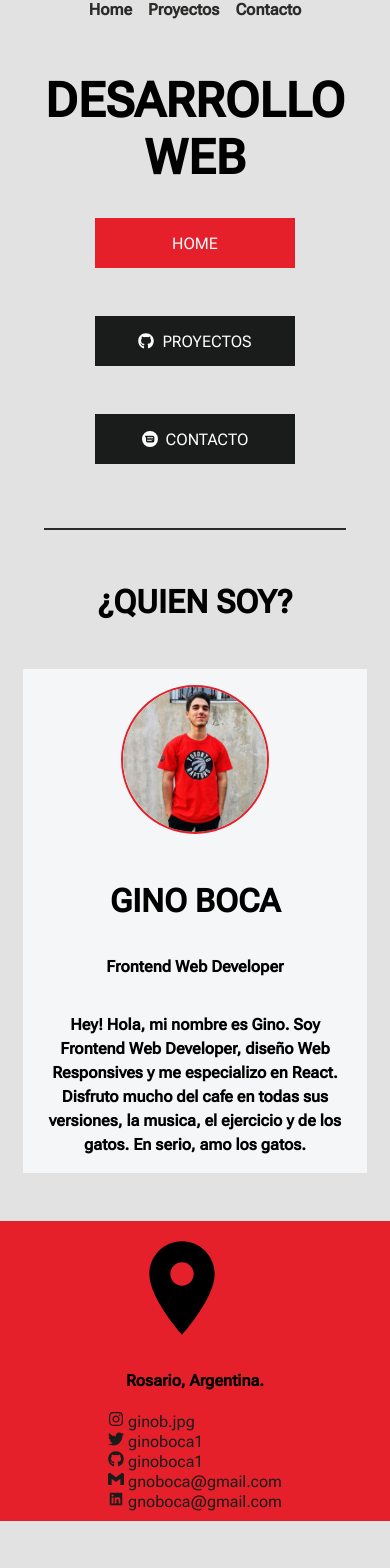
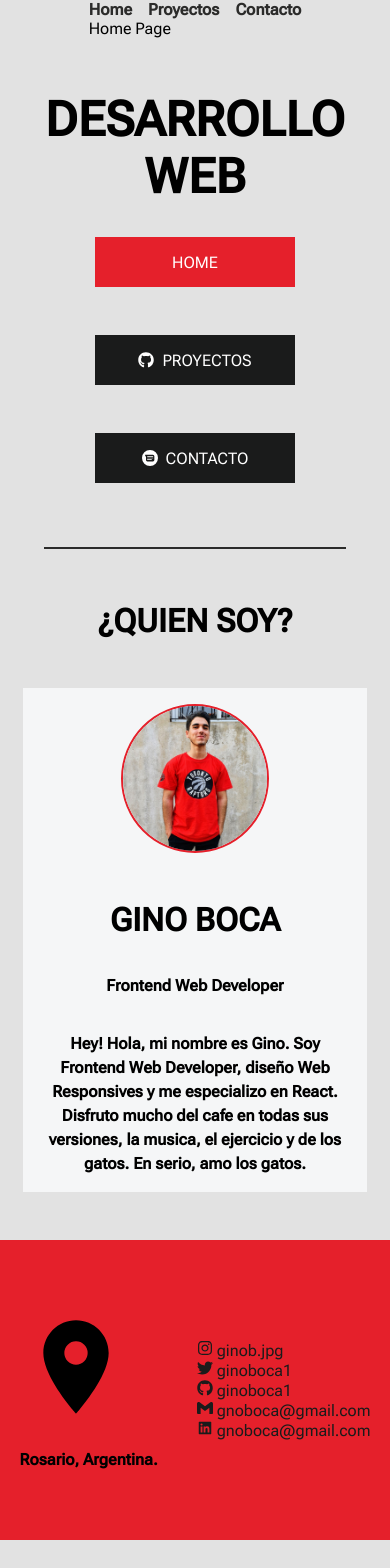
Before and after one commit to Ginoboca1/Me, a React (Create React App) app: page /src/Pages/ProyectosPages.js in a window 390 px wide. Shown: the part 116-1684 px from the top of the page. Built offline with nearby package versions, Linux system fonts and the light colour scheme.

Commit message:
Comenzando con react-router

```diff
--- a/package.json
+++ b/package.json
@@ -11,6 +11,7 @@
     "react": "^17.0.2",
     "react-dom": "^17.0.2",
     "react-icons": "^4.3.1",
+    "react-router-dom": "^6.3.0",
     "react-scripts": "5.0.0",
     "web-vitals": "^2.1.4"
   },
--- a/src/App.js
+++ b/src/App.js
@@ -4,6 +4,8 @@ import Testimonio from './components/testimonio';
 import Header from './components/Header';
 import Portada from './components/Portada';
 import Ubicacion from './components/Ubicacion';
+
+
 
 
 function App(){
--- /dev/null
+++ b/src/Pages/ProyectosPages.js
@@ -0,0 +1,9 @@
+import React from 'react'
+
+export default function HomePage() {
+  return (
+    <div>
+      Home Page
+    </div>
+  )
+}
--- a/src/components/Header.js
+++ b/src/components/Header.js
@@ -1,3 +1,9 @@
+import {
+  BrowserRouter as Router,
+  Route,
+  Routes,
+} from "react-router-dom";
+
 import { toBeRequired } from '@testing-library/jest-dom/dist/matchers';
 import React from 'react';
 import '../styles/Header.css';
@@ -5,9 +11,11 @@ import Navbar from './Navbar.js';
 import { FaYoutube } from "react-icons/fa";
 import { FaInstagram } from "react-icons/fa";
 import { FaTwitter } from "react-icons/fa";
-import { BiShoppingBag } from "react-icons/bi";
 import { AiOutlineMenu } from "react-icons/ai";
 import { AiFillLinkedin } from "react-icons/ai";
+import ContactoPages from '../Pages/ContactoPages';
+import ProyectosPages from '../Pages/ProyectosPages';
+
 
 
 
@@ -53,10 +61,16 @@ function Header(){
             </div>
 
             <div className='navbar-container'>
-              <Navbar menu = 'Home' proyectos = 'Proyectos' contacto = "Contacto"/>
+              <Router>
+                <Navbar menu = 'Home' proyectos = 'Proyectos' contacto = "Contacto"/>
+                <Routes>
+                  <Route path="/src/Pages/ProyectosPages.js" element={<ProyectosPages />} />
+                  <Route path="/src/Pages/ContactoPages.js" element={<ContactoPages />} />
+                </Routes>
+              </Router>
             </div>
+        </header>
 
-        </header>
     )
 }
 
--- a/src/components/Navbar.js
+++ b/src/components/Navbar.js
@@ -1,14 +1,20 @@
 import React from 'react';
 import '../styles/Navbar.css';
+import { NavLink } from 'react-router-dom';
+
+
 
 function Navbar(props){
 
     return(
-        <nav className='navbar'>
-            <a href='#'>{props.menu}</a>
-            <a href='https://github.com/Ginoboca1?tab=repositories'>{props.proyectos}</a>
-            <a href='#'>{props.contacto}</a>
-        </nav>
+            <nav className='navbar'>
+              <NavLink
+               className={({ isActive }) => (isActive ? "active" : "")}
+               to= '#'>{props.menu}
+               </NavLink>
+              <NavLink className={({ isActive }) => (isActive ? "active" : "")} to= '/src/Pages/ProyectosPages.js'>{props.proyectos}</NavLink>
+              <NavLink className={({ isActive }) => (isActive ? "active" : "")} to= '/src/Pages/ContactoPages.js'>{props.contacto}</NavLink>
+            </nav>
     )
 }
 
--- a/src/index.js
+++ b/src/index.js
@@ -4,12 +4,12 @@ import './index.css';
 import App from './App';
 import reportWebVitals from './reportWebVitals';
 
+
 ReactDOM.render(
   <React.StrictMode>
-    <App />
+      <App />
   </React.StrictMode>,
   document.getElementById('root')
 );
 
-
 reportWebVitals();
--- a/src/styles/Navbar.css
+++ b/src/styles/Navbar.css
@@ -23,3 +23,7 @@
         text-align: center;
     }
 }
+
+.active{
+    color: var(--red);
+}
--- a/src/styles/Ubicacion.css
+++ b/src/styles/Ubicacion.css
@@ -8,8 +8,7 @@
     align-items: center;
 }
 
-.ubicacion.contendor{
-}
+
 
 .icon-map{
     font-size: 7rem;
@@ -35,8 +34,7 @@
 
 @media(max-width: 768px) {
     .contenedor{
-        display: flex;
-        flex-direction: column;
+        background-color: var(--red);
         width: 100%;
     }
 }
```
Also changed, not shown: src/Pages/ContactoPages.js (added), 1 other file (tests, documents, lock files or other folders). Lines whose indentation alone changed are shown as unchanged.
